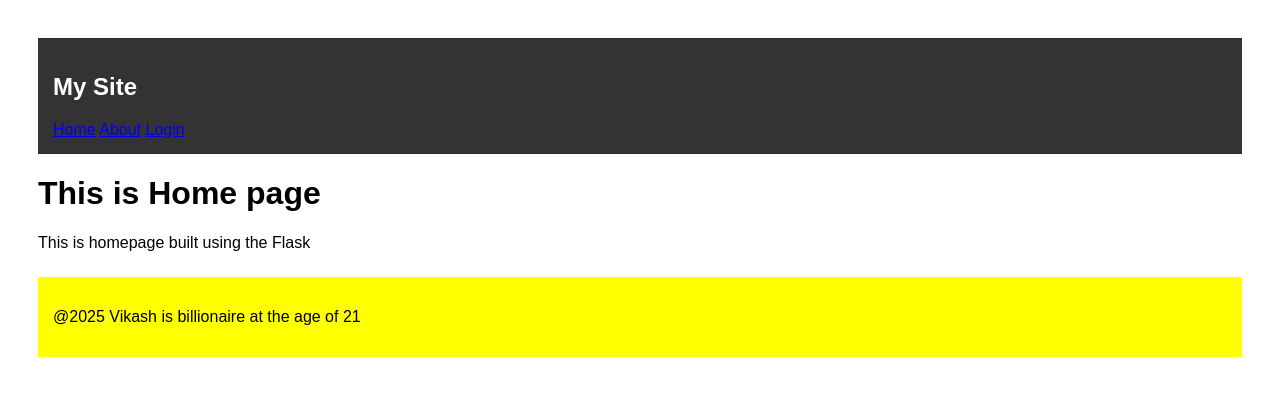
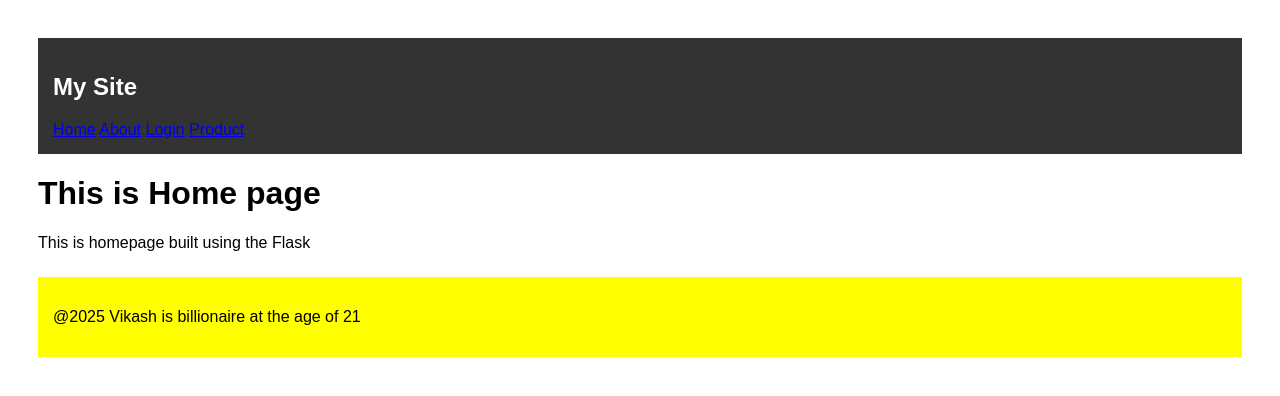
Before and after one commit to N0tstgr/web, a Flask app: page / in a window 1280 px wide. Shown: the top 396 px of the page. Run offline with Flask 3, Linux system fonts and the light colour scheme.

Commit message:
ProductPage

```diff
--- a/app.py
+++ b/app.py
@@ -13,3 +13,7 @@ def about():
 @app.route("/Login")
 def Login():
     return render_template("Login.html")
+
+@app.route("/Product.html")
+def Product():
+    return render_template("Product.html")
--- a/templates/base.html
+++ b/templates/base.html
@@ -20,6 +20,7 @@
         <a href="/">Home</a>
         <a href="/about">About</a>
         <a href="/Login">Login</a>
+        <a href="Product">Product</a>
     </nav>
 </header>
 {% block content %}
```
Also changed, not shown: templates/Product.html (added, +10 -0 lines).
